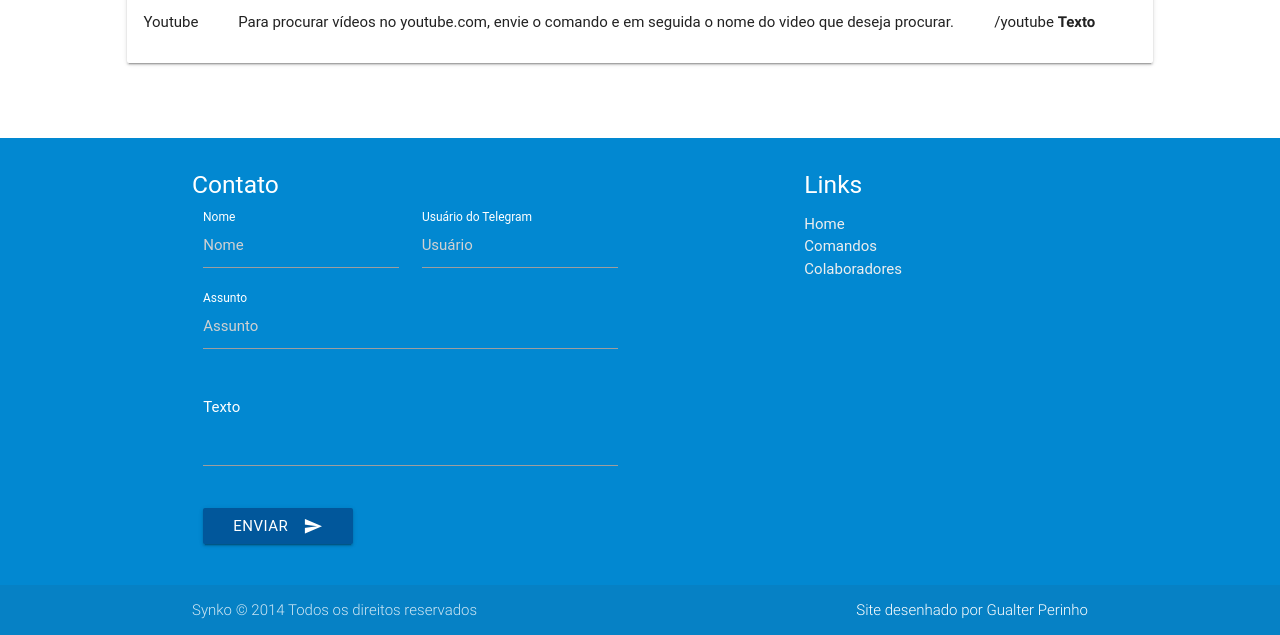
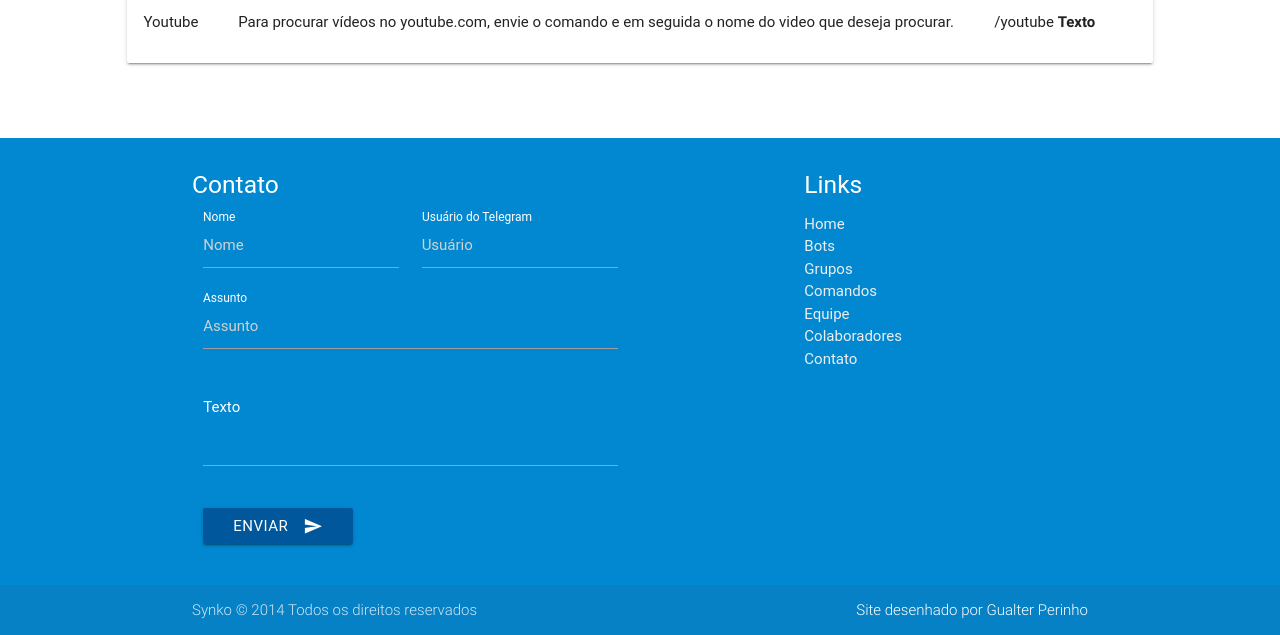
Before and after one commit to guiluigi/Site, a PHP site: page /?p=comandos in a window 1280 px wide. Shown: the part 1780-2415 px from the top of the page. Run offline with PHP 8.4, Linux system fonts and the light colour scheme; some libraries are stand-ins or nearby versions; some web fonts are replaced.

Commit message:
Adicionando Links no Footer

```diff
--- a/template/footer.php
+++ b/template/footer.php
@@ -45,9 +45,13 @@
               <div class="col l4 offset-l2 s12">
                 <h5 class="white-text">Links</h5>
                 <ul>
-                  <li><a class="grey-text text-lighten-3" href="http://synko.com.br/">Home</a></li>
-                  <li><a class="grey-text text-lighten-3" href="?p=comandos">Comandos</a></li>
-                  <li><a class="grey-text text-lighten-3" href="?p=colaboradores">Colaboradores</a></li>
+                  <li><a class="grey-text text-lighten-3" href="http://synko.com.br/#">Home</a></li>
+                  <li><a class="grey-text text-lighten-3" href="http://synko.com.br/#bots">Bots</a></li>
+                  <li><a class="grey-text text-lighten-3" href="http://synko.com.br/#grupos">Grupos</a></li>
+                  <li><a class="grey-text text-lighten-3" href="http://synko.com.br/?p=comandos">Comandos</a></li>
+                  <li><a class="grey-text text-lighten-3" href="http://synko.com.br/#equipe">Equipe</a></li>
+                  <li><a class="grey-text text-lighten-3" href="http://synko.com.br/?p=colaboradores">Colaboradores</a></li>
+                  <li><a class="grey-text text-lighten-3" href="http://synko.com.br/#contatos">Contato</a></li>
                 </ul>
               </div>
             </div>
```
